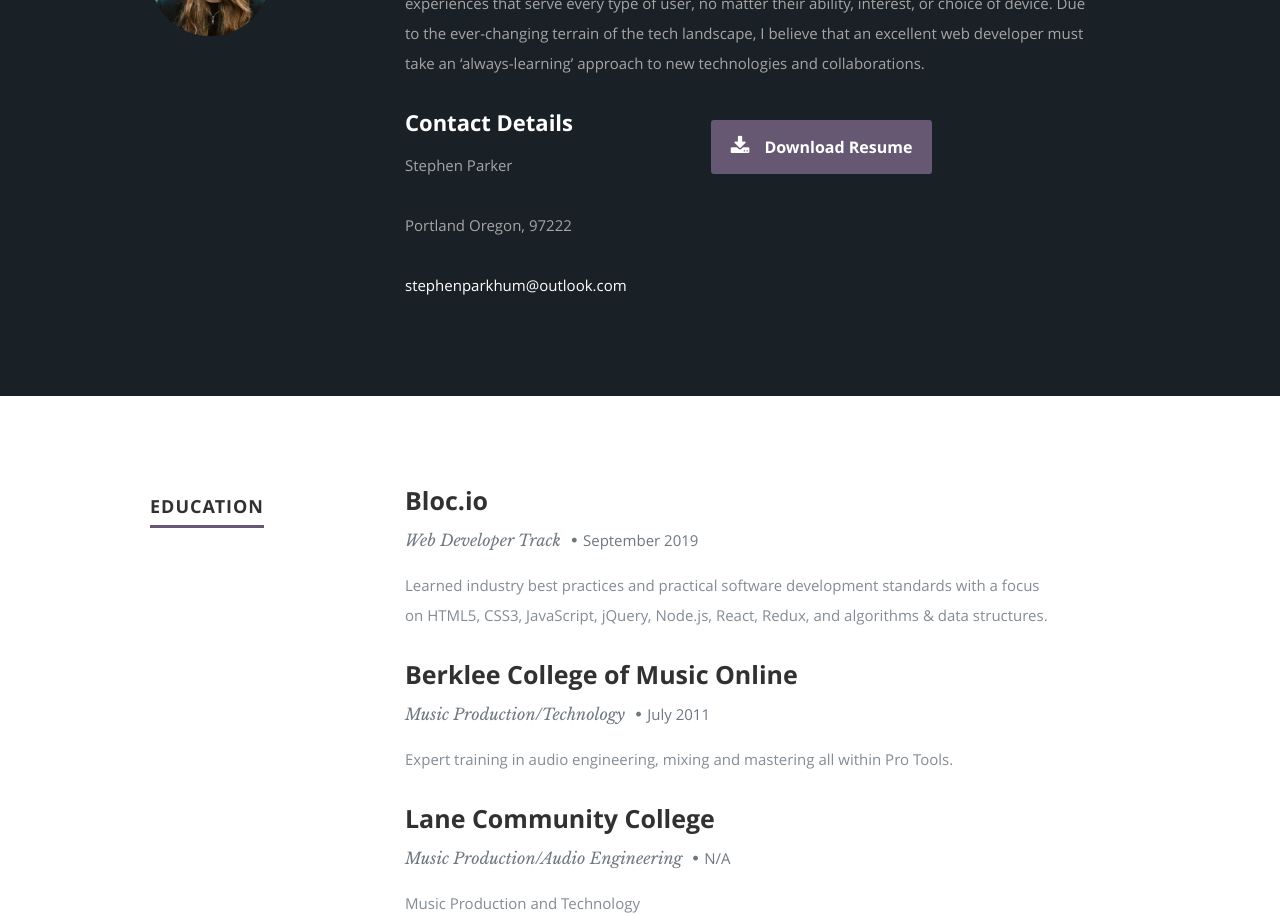
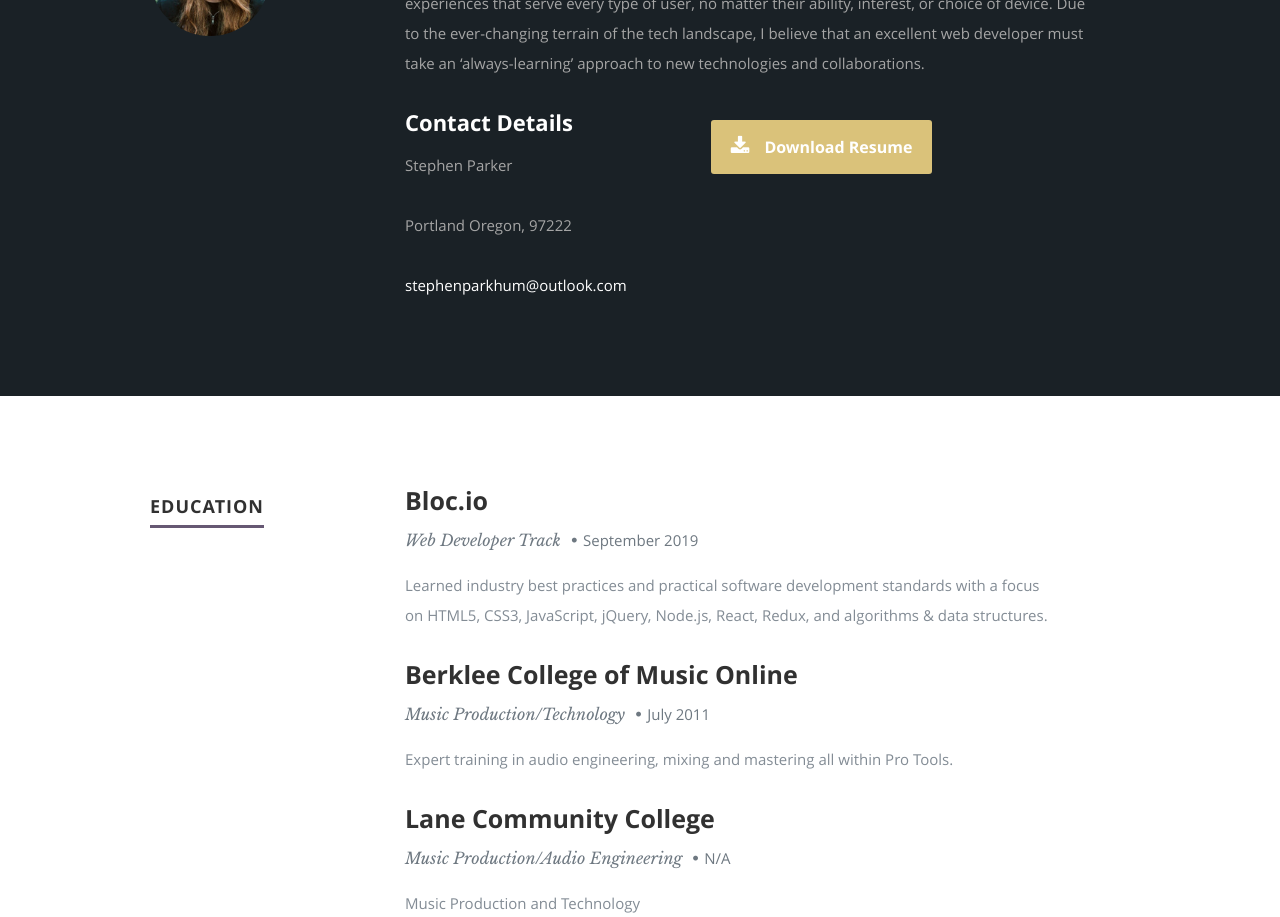
Before and after one commit to stephenparkhum/SP-Web-Portfolio-React, a React (Create React App) app: page / in a window 1280 px wide. Shown: the part 980-1897 px from the top of the page. Built offline with nearby package versions, Linux system fonts and the light colour scheme.

Commit message:
Updating stlying for the buttons

```diff
--- a/public/css/layout.css
+++ b/public/css/layout.css
@@ -129,7 +129,7 @@ header .scrolldown a {
    -o-transition: all .3s ease-in-out;
    transition: all .3s ease-in-out;
 }
-header .scrolldown a:hover { color: var(--main-accent); }
+header .scrolldown a:hover { color: var(--btn-accent); }
 
 /* primary navigation
 --------------------------------------------------------------------- */
@@ -231,11 +231,11 @@ ul#nav li.current a { color: var(--btn-accent); }
 #about .main-col { padding-right: 5%; }
 #about .download .button {
    margin-top: 6px;
-   background: var(--main-accent);
+   background: var(--btn-accent);
 }
 #about .download .button:hover {
    background: var(--main-white);
-   color: var(--main-accent);
+   color: var(--btn-accent);
 }
 #about .download .button i {
    margin-right: 15px;
```
